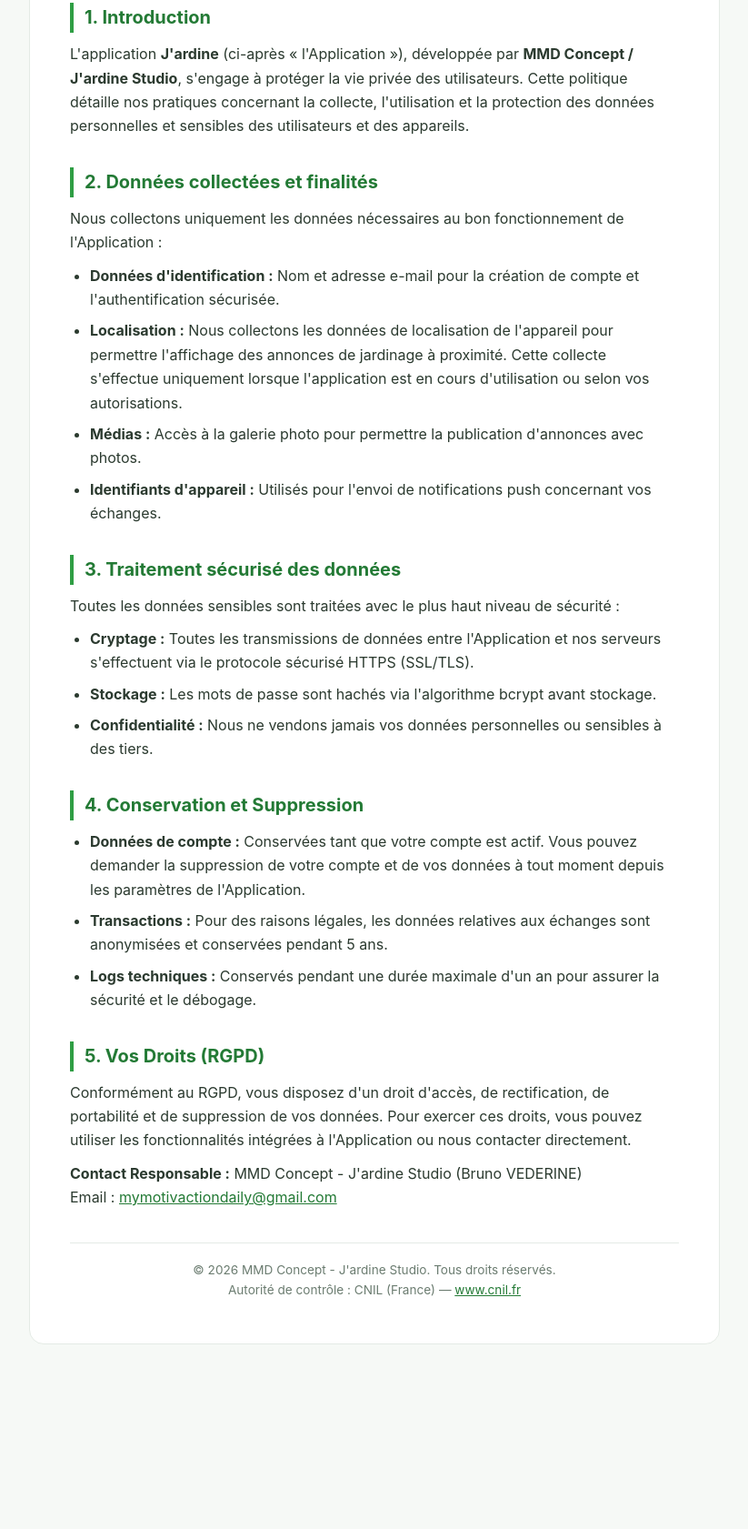
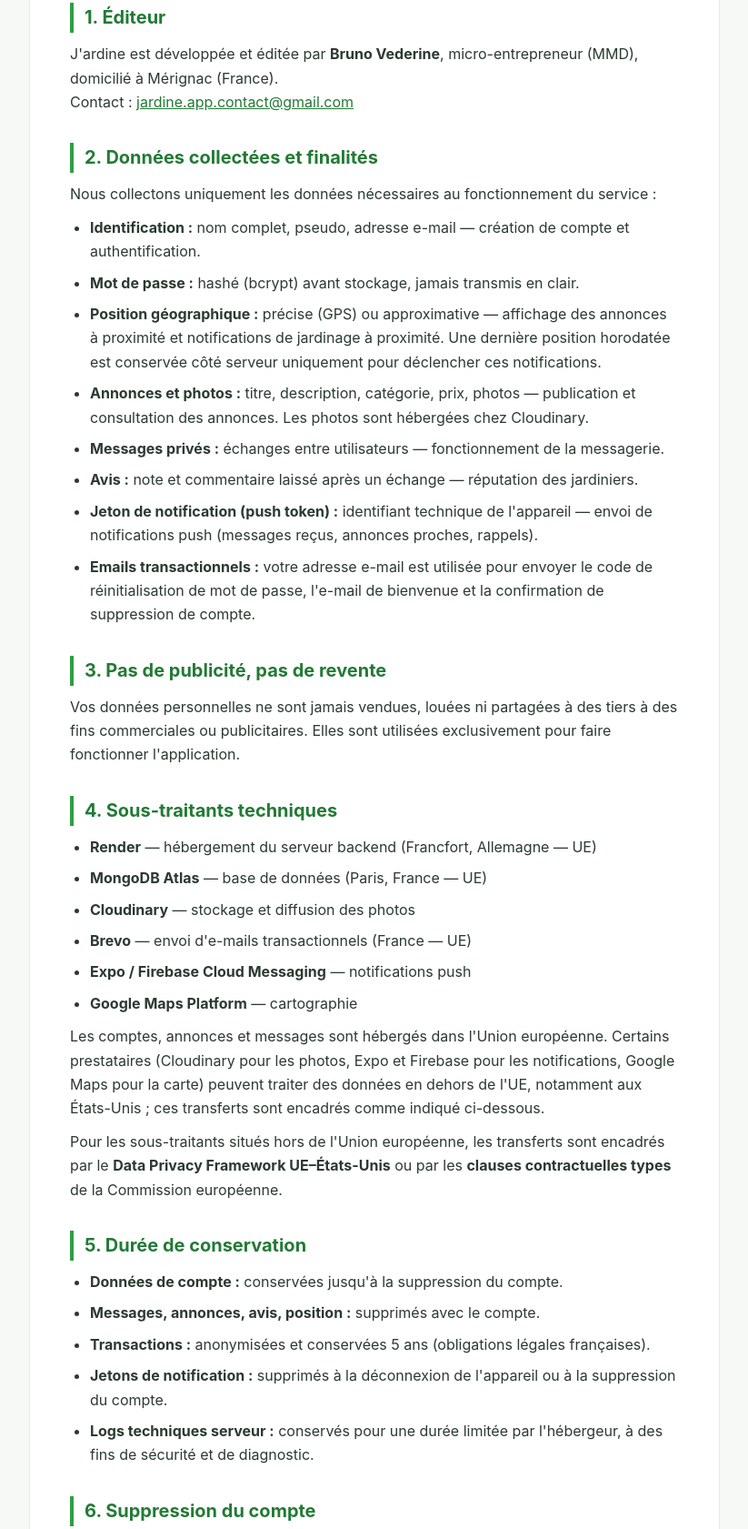
Before and after one commit to mymotivactiondaily-alt/jardine-privacy, a plain HTML site: page index.html in a window 1280 px wide. Shown: the part 265-1946 px from the top of the page at 91% size, without its empty margins (228-1051 px from the left). Before the commit the page ends 1783 px from the top, so only its background shows below. Drawn offline with Linux system fonts and the light colour scheme.

Commit message:
docs(privacy): politique de confidentialité mise à jour (22 nov 2026)
Éditeur Bruno Vederine / MMD, Mérignac. Données réelles d'après le code.
Sous-traitants avec régions : Render = Francfort (UE), MongoDB Atlas =
Paris (UE), Brevo = France (UE). Cloudinary/Expo/Firebase/Google Maps
peuvent traiter hors UE, encadrés par DPF UE-US / clauses types.
Droits RGPD, contact jardine.app.contact@gmail.com, URL de suppression.

Co-Authored-By: Claude Sonnet 4.6 <noreply@anthropic.com>

```diff
--- a/index.html
+++ b/index.html
@@ -76,89 +76,141 @@
     <div class="brand">
       <h1><span class="leaf">🌿</span> J'ardine</h1>
     </div>
-    <p class="subtitle">Règles de confidentialité</p>
-    <p class="updated">Dernière mise à jour : 04 Mai 2026</p>
+    <p class="subtitle">Politique de confidentialité</p>
+    <p class="updated">Dernière mise à jour : 22 novembre 2026</p>
 
     <hr />
 
-    <h2>1. Introduction</h2>
+    <h2>1. Éditeur</h2>
     <p>
-      L'application <strong>J'ardine</strong> (ci-après « l'Application »), développée par
-      <strong>MMD Concept / J'ardine Studio</strong>, s'engage à protéger la vie privée des
-      utilisateurs. Cette politique détaille nos pratiques concernant la collecte, l'utilisation et
-      la protection des données personnelles et sensibles des utilisateurs et des appareils.
+      J'ardine est développée et éditée par <strong>Bruno Vederine</strong>, micro-entrepreneur
+      (MMD), domicilié à Mérignac (France).<br />
+      Contact : <a href="mailto:jardine.app.contact@gmail.com">jardine.app.contact@gmail.com</a>
     </p>
 
     <h2>2. Données collectées et finalités</h2>
-    <p>Nous collectons uniquement les données nécessaires au bon fonctionnement de l'Application :</p>
+    <p>Nous collectons uniquement les données nécessaires au fonctionnement du service :</p>
     <ul>
       <li>
-        <strong>Données d'identification :</strong> Nom et adresse e-mail pour la création de compte
-        et l'authentification sécurisée.
+        <strong>Identification :</strong> nom complet, pseudo, adresse e-mail —
+        création de compte et authentification.
       </li>
       <li>
-        <strong>Localisation :</strong> Nous collectons les données de localisation de l'appareil
-        pour permettre l'affichage des annonces de jardinage à proximité. Cette collecte s'effectue
-        uniquement lorsque l'application est en cours d'utilisation ou selon vos autorisations.
+        <strong>Mot de passe :</strong> hashé (bcrypt) avant stockage, jamais transmis en clair.
       </li>
       <li>
-        <strong>Médias :</strong> Accès à la galerie photo pour permettre la publication d'annonces
-        avec photos.
+        <strong>Position géographique :</strong> précise (GPS) ou approximative —
+        affichage des annonces à proximité et notifications de jardinage à proximité.
+        Une dernière position horodatée est conservée côté serveur uniquement pour
+        déclencher ces notifications.
       </li>
       <li>
-        <strong>Identifiants d'appareil :</strong> Utilisés pour l'envoi de notifications push
-        concernant vos échanges.
+        <strong>Annonces et photos :</strong> titre, description, catégorie, prix, photos —
+        publication et consultation des annonces. Les photos sont hébergées chez Cloudinary.
+      </li>
+      <li>
+        <strong>Messages privés :</strong> échanges entre utilisateurs —
+        fonctionnement de la messagerie.
+      </li>
+      <li>
+        <strong>Avis :</strong> note et commentaire laissé après un échange —
+        réputation des jardiniers.
+      </li>
+      <li>
+        <strong>Jeton de notification (push token) :</strong> identifiant technique de l'appareil —
+        envoi de notifications push (messages reçus, annonces proches, rappels).
+      </li>
+      <li>
+        <strong>Emails transactionnels :</strong> votre adresse e-mail est utilisée pour
+        envoyer le code de réinitialisation de mot de passe, l'e-mail de bienvenue et
+        la confirmation de suppression de compte.
       </li>
     </ul>
 
-    <h2>3. Traitement sécurisé des données</h2>
-    <p>Toutes les données sensibles sont traitées avec le plus haut niveau de sécurité :</p>
+    <h2>3. Pas de publicité, pas de revente</h2>
+    <p>
+      Vos données personnelles ne sont jamais vendues, louées ni partagées à des tiers
+      à des fins commerciales ou publicitaires. Elles sont utilisées exclusivement pour
+      faire fonctionner l'application.
+    </p>
+
+    <h2>4. Sous-traitants techniques</h2>
     <ul>
+      <li><strong>Render</strong> — hébergement du serveur backend (Francfort, Allemagne — UE)</li>
+      <li><strong>MongoDB Atlas</strong> — base de données (Paris, France — UE)</li>
+      <li><strong>Cloudinary</strong> — stockage et diffusion des photos</li>
+      <li><strong>Brevo</strong> — envoi d'e-mails transactionnels (France — UE)</li>
+      <li><strong>Expo / Firebase Cloud Messaging</strong> — notifications push</li>
+      <li><strong>Google Maps Platform</strong> — cartographie</li>
+    </ul>
+    <p>
+      Les comptes, annonces et messages sont hébergés dans l'Union européenne.
+      Certains prestataires (Cloudinary pour les photos, Expo et Firebase pour les
+      notifications, Google Maps pour la carte) peuvent traiter des données en dehors
+      de l'UE, notamment aux États-Unis ; ces transferts sont encadrés comme indiqué
+      ci-dessous.
+    </p>
+    <p>
+      Pour les sous-traitants situés hors de l'Union européenne, les transferts sont
+      encadrés par le <strong>Data Privacy Framework UE–États-Unis</strong> ou par les
+      <strong>clauses contractuelles types</strong> de la Commission européenne.
+    </p>
+
+    <h2>5. Durée de conservation</h2>
+    <ul>
+      <li><strong>Données de compte :</strong> conservées jusqu'à la suppression du compte.</li>
       <li>
-        <strong>Cryptage :</strong> Toutes les transmissions de données entre l'Application et nos
-        serveurs s'effectuent via le protocole sécurisé HTTPS (SSL/TLS).
+        <strong>Messages, annonces, avis, position :</strong> supprimés avec le compte.
       </li>
       <li>
-        <strong>Stockage :</strong> Les mots de passe sont hachés via l'algorithme bcrypt avant
-        stockage.
+        <strong>Transactions :</strong> anonymisées et conservées 5 ans
+        (obligations légales françaises).
       </li>
       <li>
-        <strong>Confidentialité :</strong> Nous ne vendons jamais vos données personnelles ou
-        sensibles à des tiers.
+        <strong>Jetons de notification :</strong> supprimés à la déconnexion de l'appareil
+        ou à la suppression du compte.
+      </li>
+      <li>
+        <strong>Logs techniques serveur :</strong> conservés pour une durée limitée par
+        l'hébergeur, à des fins de sécurité et de diagnostic.
       </li>
     </ul>
 
-    <h2>4. Conservation et Suppression</h2>
-    <ul>
-      <li>
-        <strong>Données de compte :</strong> Conservées tant que votre compte est actif. Vous pouvez
-        demander la suppression de votre compte et de vos données à tout moment depuis les paramètres
-        de l'Application.
-      </li>
-      <li>
-        <strong>Transactions :</strong> Pour des raisons légales, les données relatives aux échanges
-        sont anonymisées et conservées pendant 5 ans.
-      </li>
-      <li>
-        <strong>Logs techniques :</strong> Conservés pendant une durée maximale d'un an pour assurer
-        la sécurité et le débogage.
-      </li>
-    </ul>
-
-    <h2>5. Vos Droits (RGPD)</h2>
+    <h2>6. Suppression du compte</h2>
     <p>
-      Conformément au RGPD, vous disposez d'un droit d'accès, de rectification, de portabilité et de
-      suppression de vos données. Pour exercer ces droits, vous pouvez utiliser les fonctionnalités
-      intégrées à l'Application ou nous contacter directement.
+      Depuis l'application : <strong>Profil → Paramètres ⚙️ → Zone de Danger →
+      Supprimer mon compte</strong>.<br />
+      La suppression efface immédiatement votre profil, vos annonces, vos messages,
+      vos avis et vos notifications. Les transactions sont anonymisées.
+      Un e-mail de confirmation vous est envoyé.
     </p>
     <p>
-      <strong>Contact Responsable :</strong> MMD Concept - J'ardine Studio (Bruno VEDERINE)<br />
-      Email : <a href="mailto:mymotivactiondaily@gmail.com">mymotivactiondaily@gmail.com</a>
+      Page de suppression de compte (accessible sans connexion) :<br />
+      <a href="https://jardine-backend.onrender.com/api/gdpr/delete-account-info">
+        jardine-backend.onrender.com/api/gdpr/delete-account-info
+      </a>
+    </p>
+
+    <h2>7. Vos droits (RGPD)</h2>
+    <p>
+      Conformément au RGPD, vous disposez d'un droit d'accès, de rectification,
+      d'effacement, de portabilité et d'opposition concernant vos données.<br />
+      Pour exercer ces droits, contactez-nous :
+      <a href="mailto:jardine.app.contact@gmail.com">jardine.app.contact@gmail.com</a><br />
+      Vous pouvez également introduire une réclamation auprès de la
+      <strong>CNIL</strong> : <a href="https://www.cnil.fr" target="_blank" rel="noopener">www.cnil.fr</a>
+    </p>
+
+    <h2>8. Sécurité</h2>
+    <p>
+      Toutes les communications sont chiffrées (HTTPS/TLS). Les mots de passe sont
+      hachés avec bcrypt. Aucun mot de passe n'est écrit dans les journaux serveur.
     </p>
 
     <div class="footer">
-      © 2026 MMD Concept - J'ardine Studio. Tous droits réservés.<br />
-      Autorité de contrôle : CNIL (France) — <a href="https://www.cnil.fr" target="_blank" rel="noopener">www.cnil.fr</a>
+      © 2026 Bruno Vederine — MMD. Tous droits réservés.<br />
+      Autorité de contrôle : CNIL (France) —
+      <a href="https://www.cnil.fr" target="_blank" rel="noopener">www.cnil.fr</a>
     </div>
   </main>
 </body>
```
